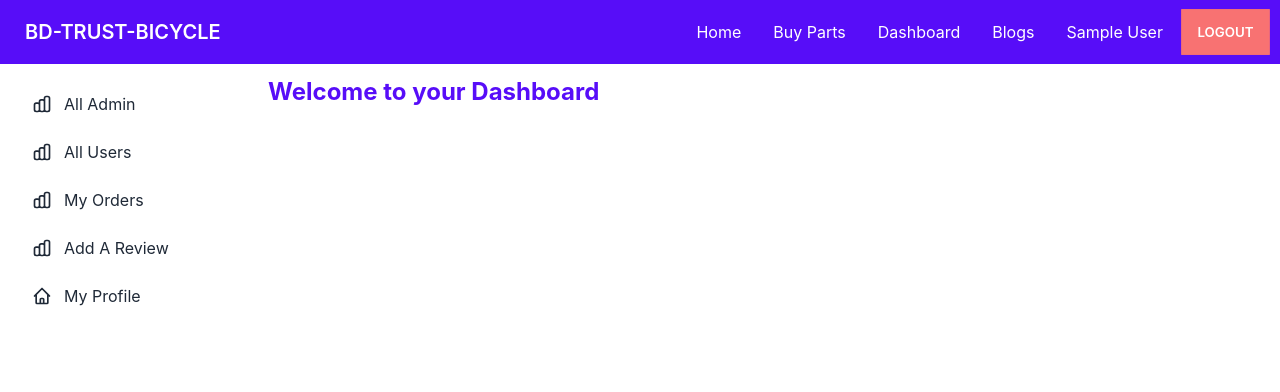
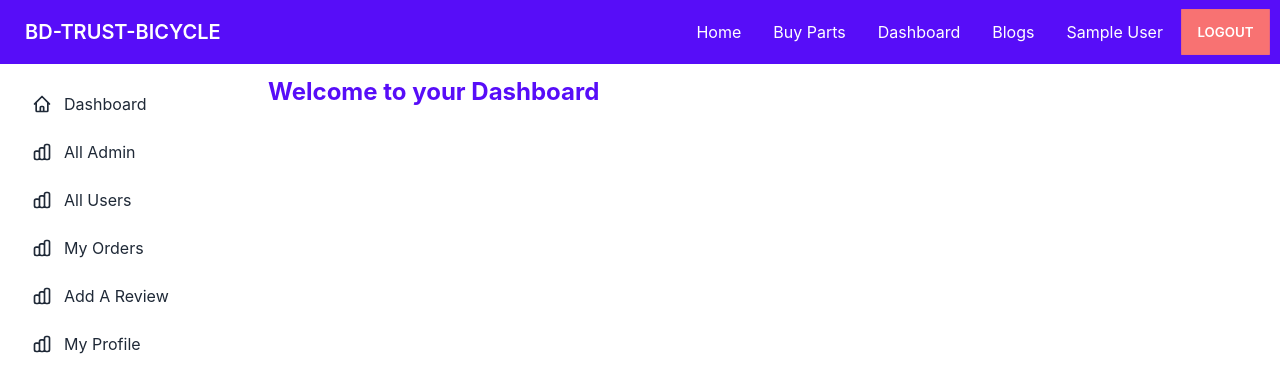
Before and after one commit to Rafat-Web-Developer/bd-trust-bicycle, a React (Create React App) app: page /dashboard in a window 1280 px wide. Shown: the top 392 px of the page. Built offline with nearby package versions, Linux system fonts and the light colour scheme; no server answers; sample sign-in values are in the browser's storage.

Commit message:
Fix a simple bug

```diff
--- a/src/Pages/Dashboard/Dashboard.js
+++ b/src/Pages/Dashboard/Dashboard.js
@@ -33,19 +33,7 @@ const Dashboard = () => {
         <ul className="menu p-4 overflow-y-auto w-64 bg-base-100 text-base-content">
           {/* <!-- Sidebar content here --> */}
           <li>
-            <Link to="/dashboard/allAdmin">{sideLogo}All Admin</Link>
-          </li>
-          <li>
-            <Link to="/dashboard/allUsers">{sideLogo}All Users</Link>
-          </li>
-          <li>
-            <Link to="/dashboard/myOrders">{sideLogo}My Orders</Link>
-          </li>
-          <li>
-            <Link to="/dashboard/addReview">{sideLogo}Add A Review</Link>
-          </li>
-          <li>
-            <Link to="/dashboard/profile">
+            <Link to="/dashboard">
               <svg
                 xmlns="http://www.w3.org/2000/svg"
                 className="h-5 w-5"
@@ -60,8 +48,23 @@ const Dashboard = () => {
                   d="M3 12l2-2m0 0l7-7 7 7M5 10v10a1 1 0 001 1h3m10-11l2 2m-2-2v10a1 1 0 01-1 1h-3m-6 0a1 1 0 001-1v-4a1 1 0 011-1h2a1 1 0 011 1v4a1 1 0 001 1m-6 0h6"
                 />
               </svg>
-              My Profile
+              Dashboard
             </Link>
+          </li>
+          <li>
+            <Link to="/dashboard/allAdmin">{sideLogo}All Admin</Link>
+          </li>
+          <li>
+            <Link to="/dashboard/allUsers">{sideLogo}All Users</Link>
+          </li>
+          <li>
+            <Link to="/dashboard/myOrders">{sideLogo}My Orders</Link>
+          </li>
+          <li>
+            <Link to="/dashboard/addReview">{sideLogo}Add A Review</Link>
+          </li>
+          <li>
+            <Link to="/dashboard/profile">{sideLogo}My Profile</Link>
           </li>
         </ul>
       </div>
```
